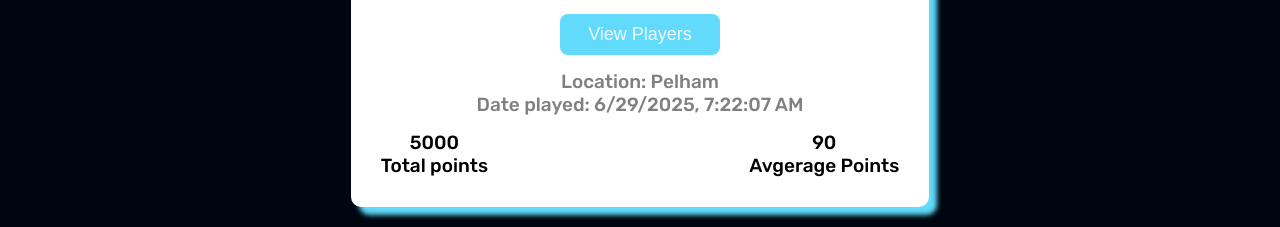
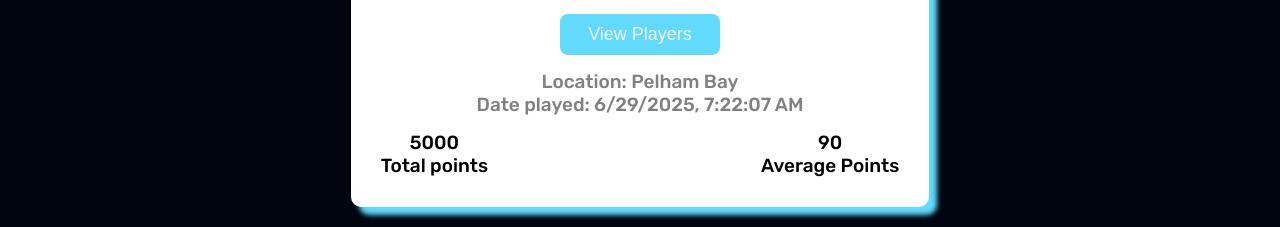
Before and after one commit to darienmiller88/DigitalScoreBoard, a Vue app in the folder client/: page /view-games in a window 1280 px wide. Shown: the part 320-547 px from the top of the page. Built offline with nearby package versions, Linux system fonts and the light colour scheme; no server answers; a web font is replaced by a local one.

Commit message:
fix: changed variable names for SavedGame type in front end to match backend

```diff
--- a/client/src/components/Game/Game.vue
+++ b/client/src/components/Game/Game.vue
@@ -41,8 +41,8 @@
         <!--  -->
         <div class="location-date-wrapper">
             <div class="location">Location:
-                <span v-if="props.game.location">
-                    {{ props.game.location.location_name }}
+                <span >
+                    {{ props.game.location_name }}
                 </span>
             </div>
             <div class="date-played">Date played: {{ props.game.created_at }}</div>
@@ -57,7 +57,7 @@
             <div class="average-points">
                 <span>{{ props.game.average_points }}</span><br>
                 <span v-if="width < 768">Avg. Points</span>
-                <span v-else>Avgerage Points</span>
+                <span v-else>Average Points</span>
             </div>
         </div>
     </div>
--- a/client/src/container/SavedGamesContainer/SavedGamesContainer.vue
+++ b/client/src/container/SavedGamesContainer/SavedGamesContainer.vue
@@ -26,9 +26,7 @@
                 username: "darien",
                 score: 1000
             },
-            location: {
-                id: "1",
-                users: [
+            players: [
                 {
                     username: "Reina",
                     score: 300
@@ -46,8 +44,7 @@
                     score: 400
                 }
             ],
-                location_name: "Pelham"
-            }
+            location_name: "Pelham Bay"
         },
         {
             id: "3",
@@ -58,9 +55,8 @@
                 username: "Michelle",
                 score: 400
             },
-            location: {
-                id: "3",
-                users: [
+            location_name: "Lawrence",
+            players: [
                 {
                     username: "Nijmah",
                     score: 300
@@ -70,8 +66,6 @@
                     score: 400
                 },
             ],
-                location_name: "Lawrence"
-            }
         },
         {
             id: "4",
@@ -82,21 +76,7 @@
                 username: "Lawrence",
                 score: 4000
             },
-            teams: [
-                {
-                    team_name: "Lawrence",
-                    score: 5000,
-                    players: ["Michelle", "Nijmah", "Betty", "Denise"]
-                },
-                {
-                    team_name: "Elmwood",
-                    score: 4000,
-                    players: ["Shaniqua", "Micki", "William", "Luis"]
-                }
-            ],
-            location: {
-                id: "3",
-                users: [
+            players: [
                 {
                     username: "Nijmah",
                     score: 300
@@ -130,8 +110,19 @@
                     score: 400
                 },
             ],
+            // teams: [
+            //     {
+            //         team_name: "Lawrence",
+            //         score: 5000,
+            //         players: ["Michelle", "Nijmah", "Betty", "Denise"]
+            //     },
+            //     {
+            //         team_name: "Elmwood",
+            //         score: 4000,
+            //         players: ["Shaniqua", "Micki", "William", "Luis"]
+            //     }
+            // ],
             location_name: "Elmwood"
-            }
         }
     ]
 
@@ -139,10 +130,10 @@
     let teamsInSavedGame = ref<Team[]>([])
 
     const openViewSavedGamesPlayers = (game: SavedGame) => {
-        let location = game.location
+        let players: PlayerCard[] | undefined = game.players
 
-        if (location) {
-            playersInSavedGame.value = location.users
+        if (players) {
+            playersInSavedGame.value = players
         }
 
         showPeopleWhoPlayed.value = true
@@ -161,6 +152,12 @@
     onMounted(async () => {
         try {
             const savedGameResult = await scoreBoardApi.get<SavedGame[]>("/get-saved-games")
+
+            //Convert each date to a more readable format
+            savedGameResult.data.forEach(game => {
+                game.created_at = new Date(game.created_at).toLocaleString()
+            })
+
             games = [...games, ...savedGameResult.data]
 
             console.log("games:", games);
--- a/client/src/types/types.ts
+++ b/client/src/types/types.ts
@@ -18,7 +18,8 @@ export type Location = {
 export type SavedGame = {
     id:             string
     winner:         PlayerCard
-    location?:      Location
+    location_name:  string
+    players?:       PlayerCard[]
     teams?:         Team[]
     created_at:     string
     total_points:   number
```
Also changed, not shown: 1 other file (tests, documents, lock files or other folders). Lines whose indentation alone changed are shown as unchanged.
